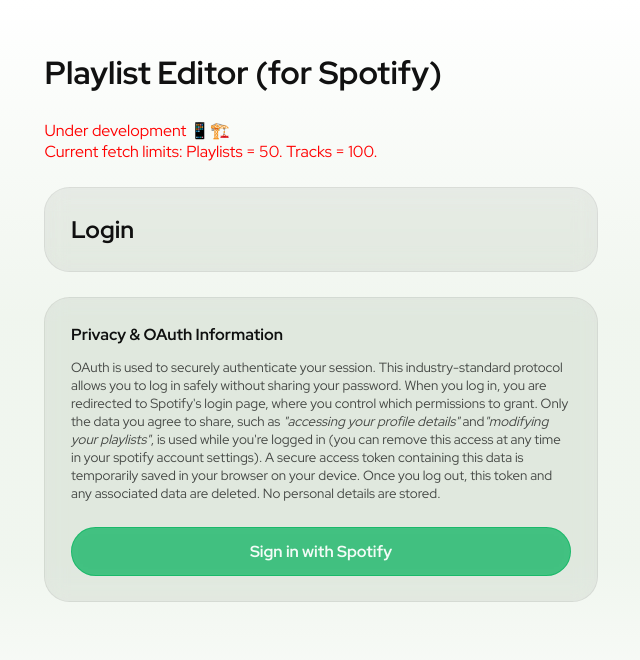
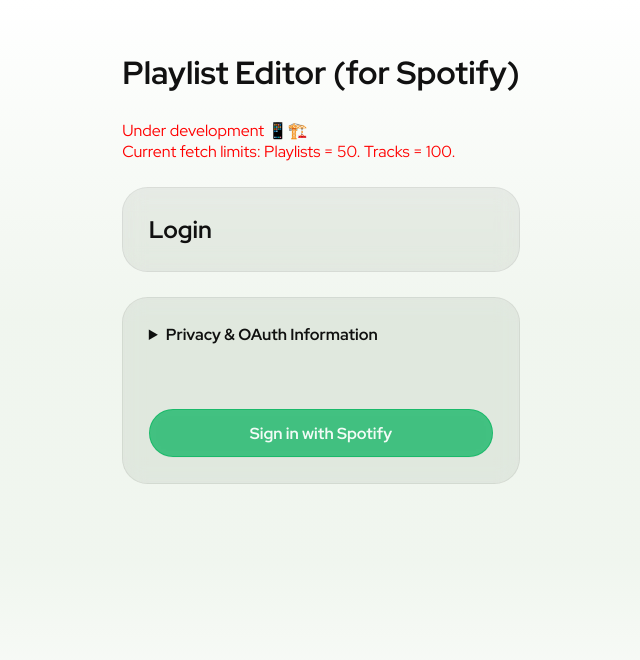
Before and after one commit to gunnar-miklis/spotify-playlist-editor, a Next.js app: page / in a window 1280 px wide. Shown: the top 660 px of the page, without its empty margins (319-959 px from the left). Built offline with nearby package versions, Linux system fonts and the light colour scheme; no server answers.

Commit message:
convert disclaimer into details element (interactive open/close)

```diff
--- a/src/components/auth/Disclaimer.tsx
+++ b/src/components/auth/Disclaimer.tsx
@@ -4,8 +4,10 @@
 
 export default function Disclaimer({ className }: Props) {
   return (
-    <div className={`flx-cl gp-sm ${className}`}>
-      <strong className='strong'>Privacy & OAuth Information</strong>
+    <details className={`flx-cl gp-md ${className}`}>
+      <summary style={{ cursor: 'pointer', paddingBottom: 'var(--space-sm)' }}>
+        <strong className='strong'>Privacy & OAuth Information</strong>
+      </summary>
       <small className='small'>
         OAuth is used to securely authenticate your session. This
         industry-standard protocol allows you to log in safely without sharing
@@ -20,6 +22,6 @@
         token and any associated data are deleted. No personal details are
         stored.
       </small>
-    </div>
+    </details>
   );
 }
```
